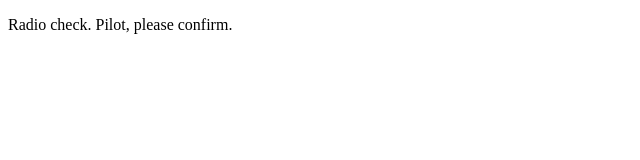
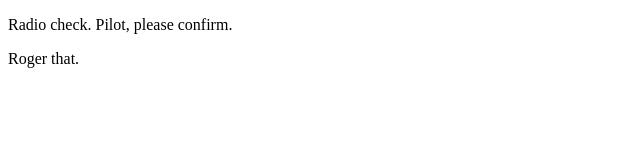
Before and after one commit to gracieevers/communication-log-control, a plain HTML site: page index.html in a window 1280 px wide. Shown: the full height of the page, 0-640 px from the left. Drawn offline with Linux system fonts and the light colour scheme.

Commit message:
Responding to mission control

```diff
--- a/index.html
+++ b/index.html
@@ -3,6 +3,7 @@
 
 <body>
     <p>Radio check. Pilot, please confirm.</p>
+    <p>Roger that.</p>
 </body>
 
 </html>
```
